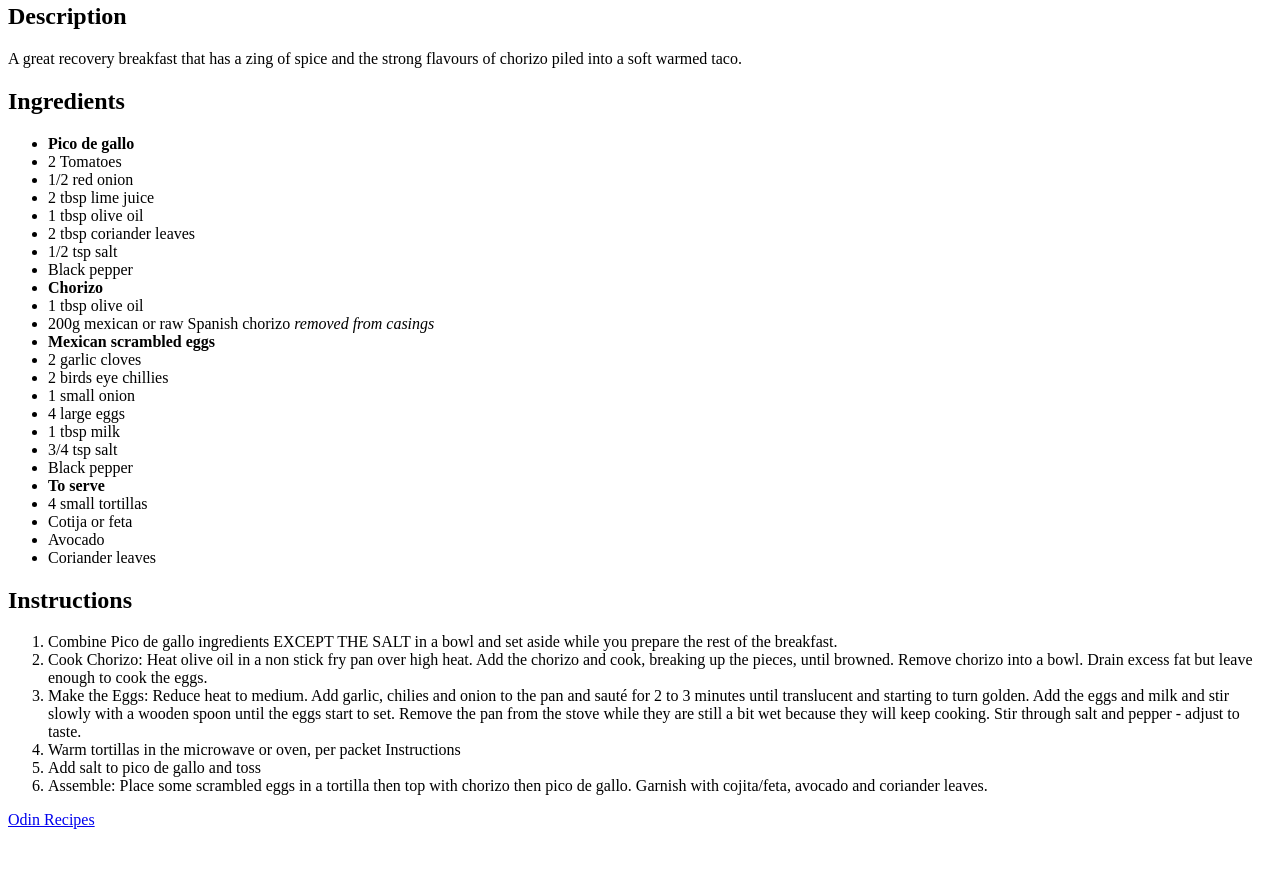
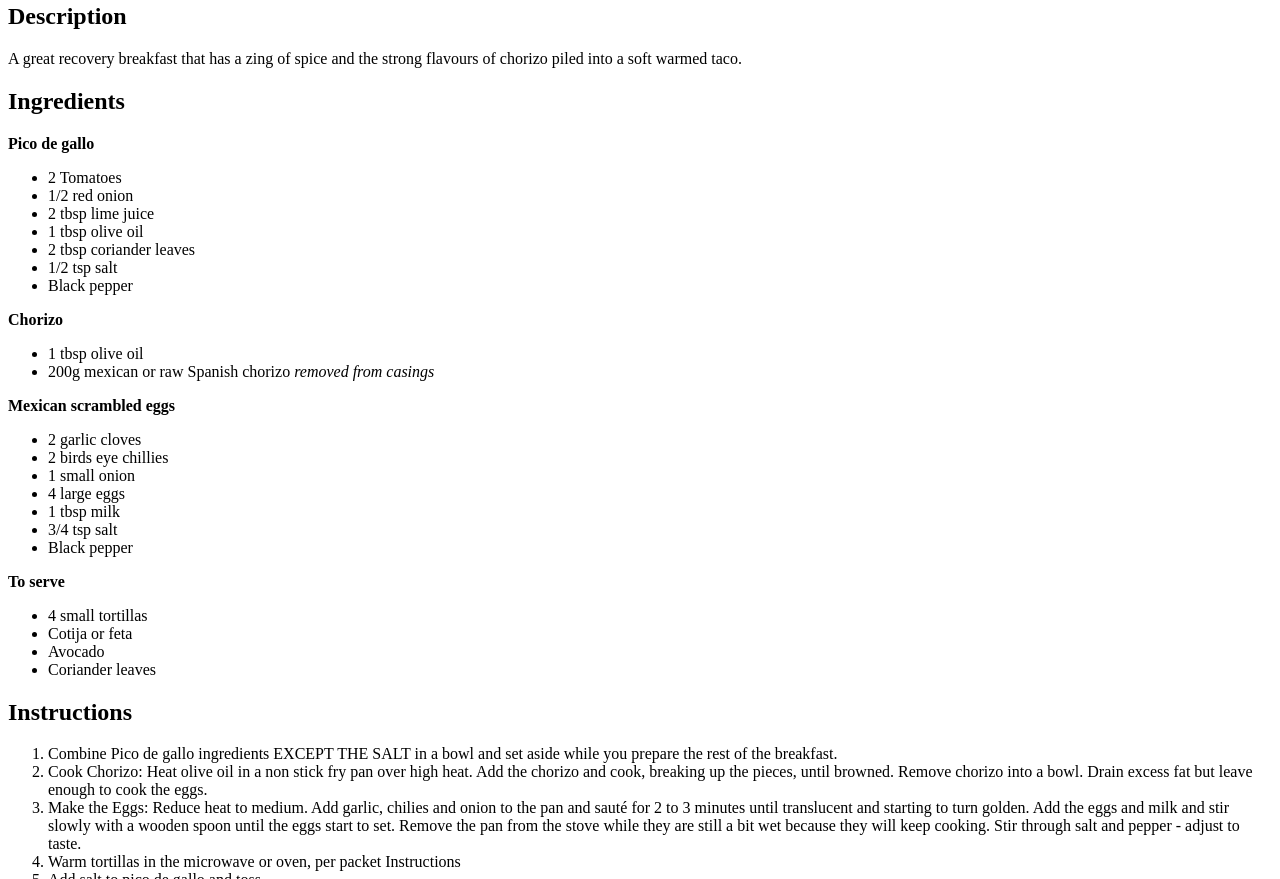
Before and after one commit to Fordaskew/odin-recipes, a plain HTML site: page recipes/breakfast-tacos.html in a window 1280 px wide. Shown: the part 399-1278 px from the top of the page. Before the commit the page ends 1236 px from the top, so only its background shows below. Drawn offline with Linux system fonts and the light colour scheme.

Commit message:
finished webpage

```diff
--- a/recipes/breakfast-tacos.html
+++ b/recipes/breakfast-tacos.html
@@ -10,8 +10,8 @@
         <h2>Description</h2>
         <p>A great recovery breakfast that has a zing of spice and the strong flavours of chorizo piled into a soft warmed taco.</p>
         <h2>Ingredients</h2>
+            <p><strong>Pico de gallo</strong></p>
         <ul>
-            <li><strong>Pico de gallo</strong></li>
             <li>2 Tomatoes</li>
             <li>1/2 red onion</li>
             <li>2 tbsp lime juice</li>
@@ -19,10 +19,14 @@
             <li>2 tbsp coriander leaves</li>
             <li>1/2 tsp salt</li>
             <li>Black pepper</li>
-            <li><strong>Chorizo</strong></li>
+        </ul>
+            <p><strong>Chorizo</strong></p>
+        <ul>
             <li>1 tbsp olive oil</li>
             <li>200g mexican or raw Spanish chorizo <em>removed from casings</em></li>
-            <li><strong>Mexican scrambled eggs</strong></li>
+        </ul>
+            <p><strong>Mexican scrambled eggs</strong></p>
+        <ul>
             <li>2 garlic cloves</li>
             <li>2 birds eye chillies</li>
             <li>1 small onion</li>
@@ -30,7 +34,9 @@
             <li>1 tbsp milk</li>
             <li>3/4 tsp salt</li>
             <li>Black pepper</li>
-            <li><strong>To serve</strong></li>
+        </ul>
+            <p><strong>To serve</strong></p>
+        <ul>
             <li>4 small tortillas</li>
             <li>Cotija or feta</li>
             <li>Avocado</li>
```
Also changed, not shown: index.html (+3 -2 lines).
